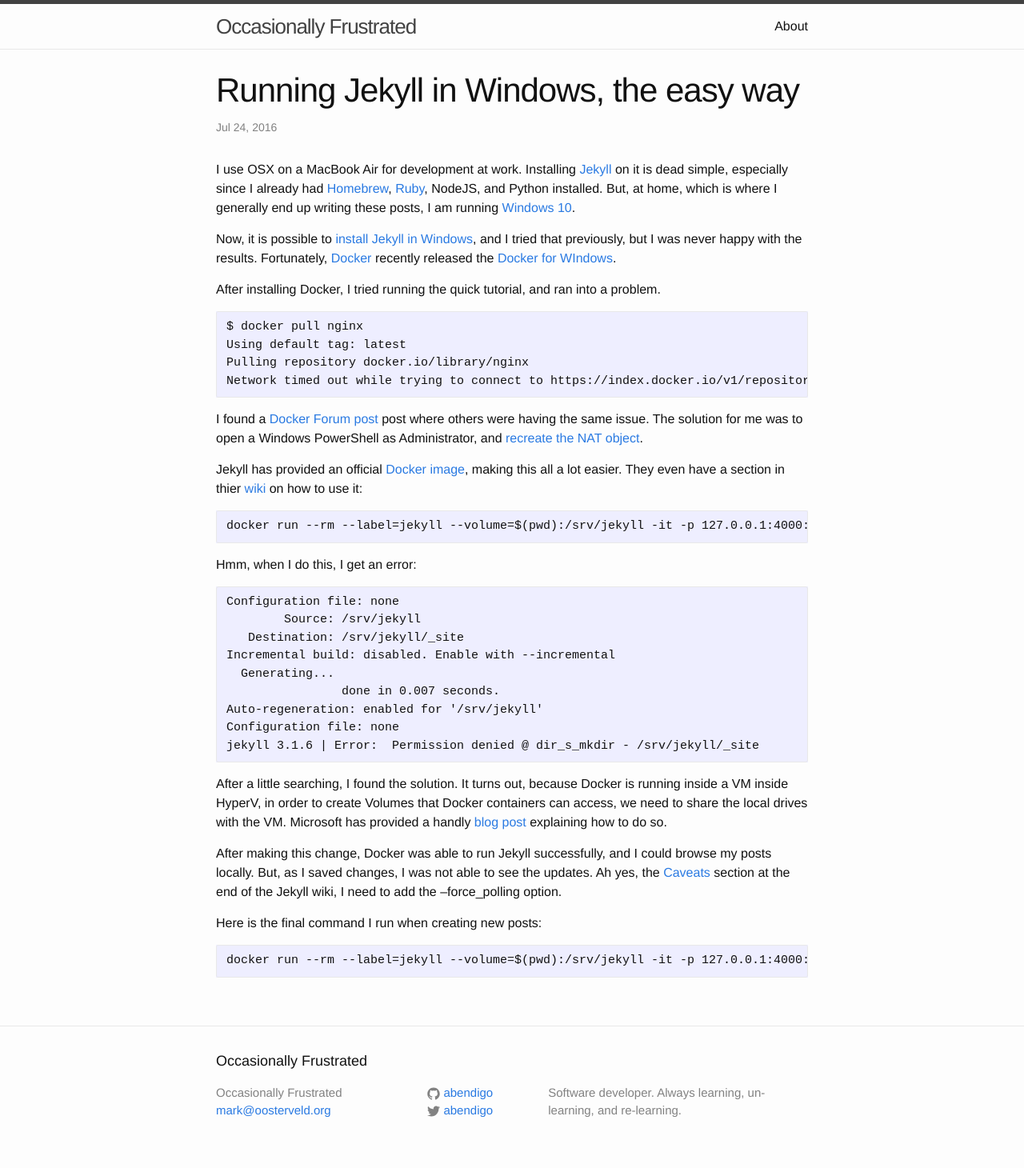
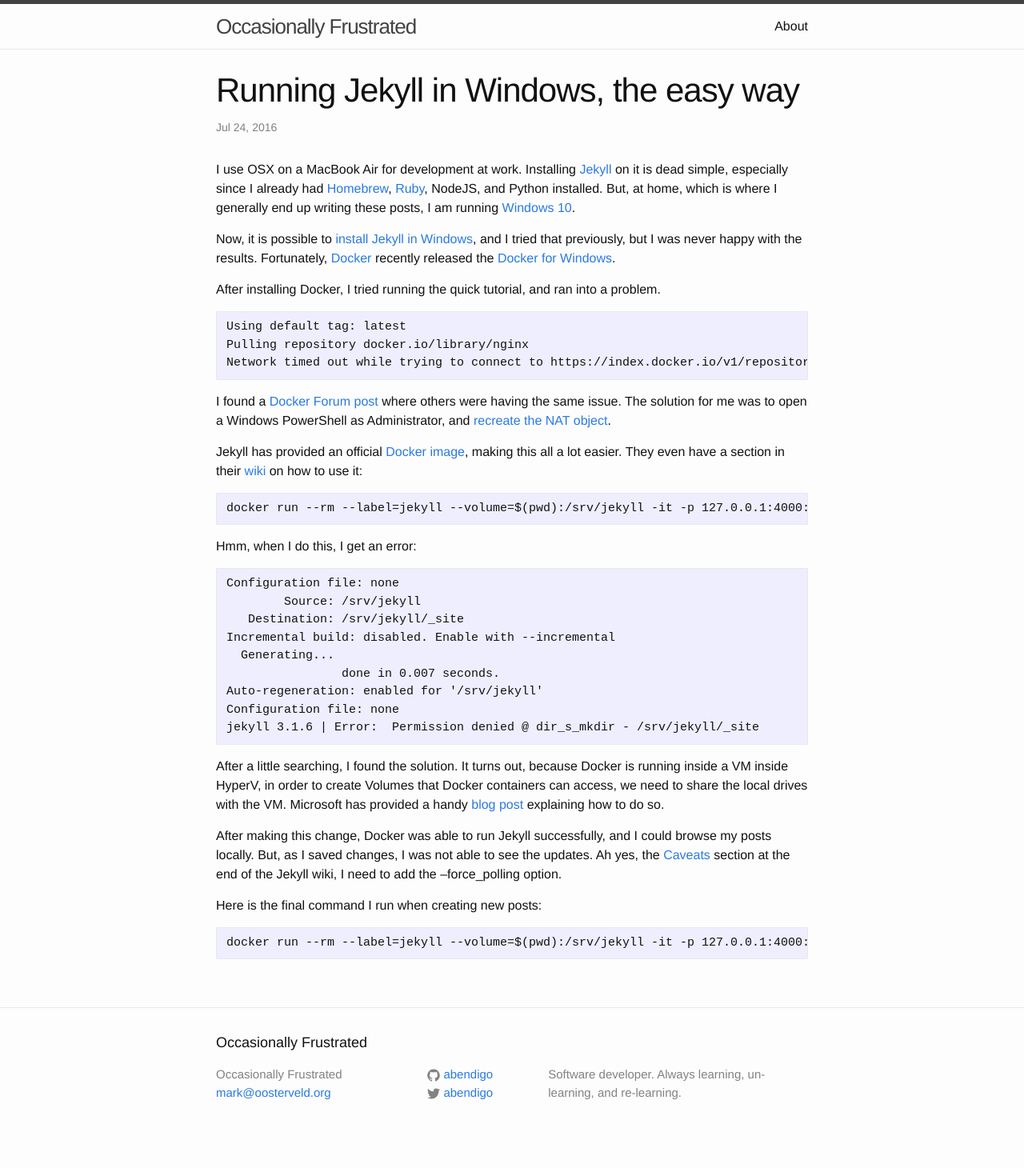
Before and after one commit to abendigo/abendigo.github.io, a Jekyll site: the page built from _posts/2016-07-24-windows_jekyll.markdown, in a window 1280 px wide. Shown: the whole page at 80% size. Built offline with Jekyll 4.4.1, drawn with Linux system fonts in a browser that asks for light colours; comment, search, counter and statistics services are not loaded; after the commit the page ends 1437 px from its top, so only the background shows below that.

Commit message:
fix some typos

```diff
--- a/_posts/2016-07-24-windows_jekyll.markdown
+++ b/_posts/2016-07-24-windows_jekyll.markdown
@@ -8,19 +8,18 @@
 these posts, I am running [Windows 10][windows].
 
 Now, it is possible to [install Jekyll in Windows][install], and I tried that previously, but I was never happy with the
-results. Fortunately, [Docker][docker] recently released the [Docker for WIndows][dockerforwindows].
+results. Fortunately, [Docker][docker] recently released the [Docker for Windows][dockerforwindows].
 
 After installing Docker, I tried running the quick tutorial, and ran into a problem.
 
-    $ docker pull nginx
     Using default tag: latest
     Pulling repository docker.io/library/nginx
     Network timed out while trying to connect to https://index.docker.io/v1/repositories/library/nginx/images. You may want to check your internet connection or if you are behind a proxy.
 
-I found a [Docker Forum post][forum] post where others were having the same issue. The solution for me was to open a Windows PowerShell
+I found a [Docker Forum post][forum] where others were having the same issue. The solution for me was to open a Windows PowerShell
 as Administrator, and [recreate the NAT object][solution].
 
-Jekyll has provided an official [Docker image][image], making this all a lot easier. They even have a section in thier [wiki][wiki]
+Jekyll has provided an official [Docker image][image], making this all a lot easier. They even have a section in their [wiki][wiki]
 on how to use it:
 
     docker run --rm --label=jekyll --volume=$(pwd):/srv/jekyll -it -p 127.0.0.1:4000:4000 jekyll/jekyll
@@ -38,8 +37,8 @@
     jekyll 3.1.6 | Error:  Permission denied @ dir_s_mkdir - /srv/jekyll/_site
 
 After a little searching, I found the solution. It turns out, because Docker is running inside a VM inside HyperV, in order to create
-Volumes that Docker containers can access, we need to share the local drives with the VM. Microsoft has provided a handly
-[blog post][post] explaining how to do so.
+Volumes that Docker containers can access, we need to share the local drives with the VM. Microsoft has provided a
+handy [blog post][post] explaining how to do so.
 
 After making this change, Docker was able to run Jekyll successfully, and I could browse my posts locally. But, as I saved changes,
 I was not able to see the updates. Ah yes, the [Caveats][caveats] section at the end of the Jekyll wiki, I need to add the --force_polling
```
